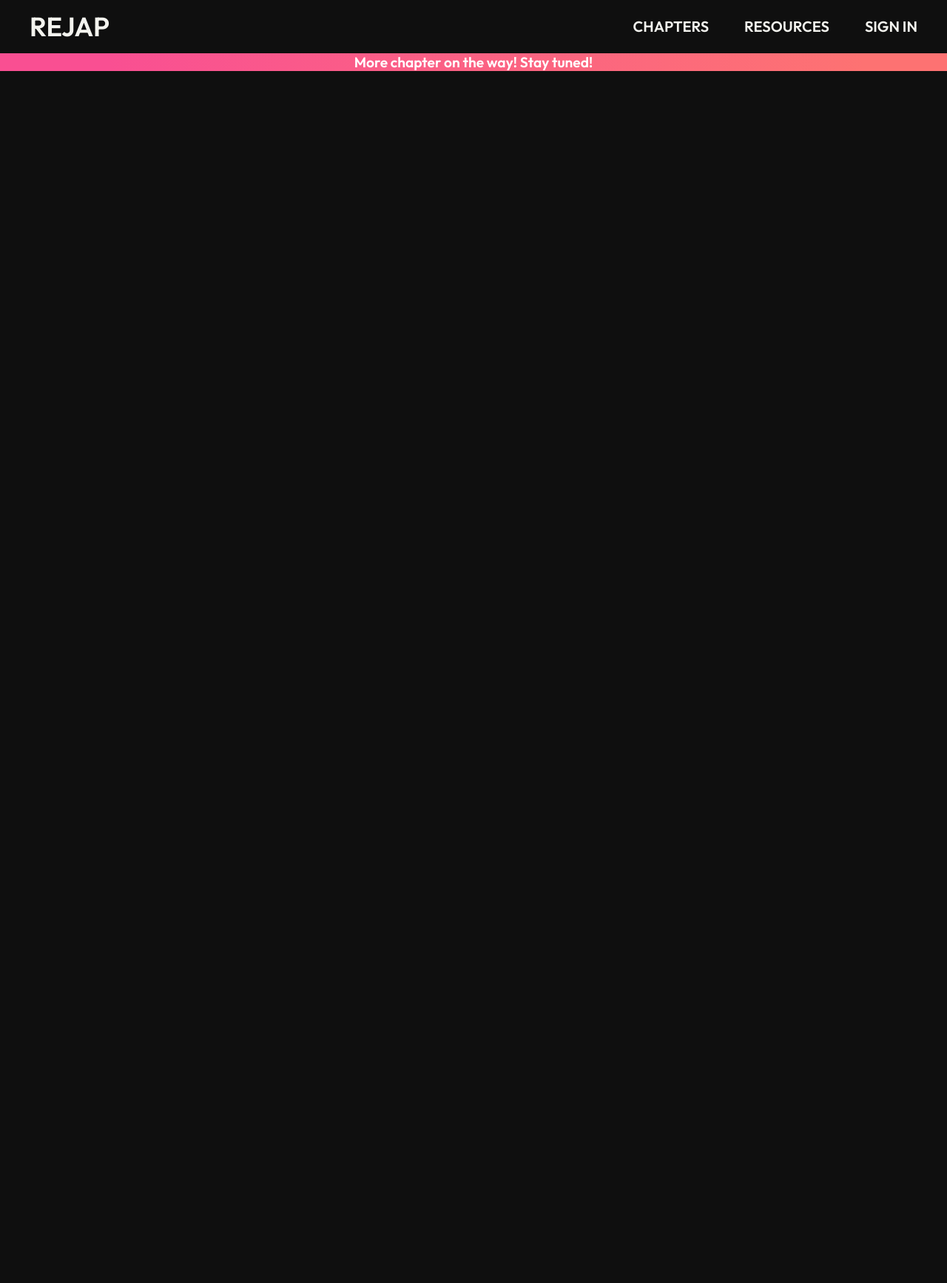
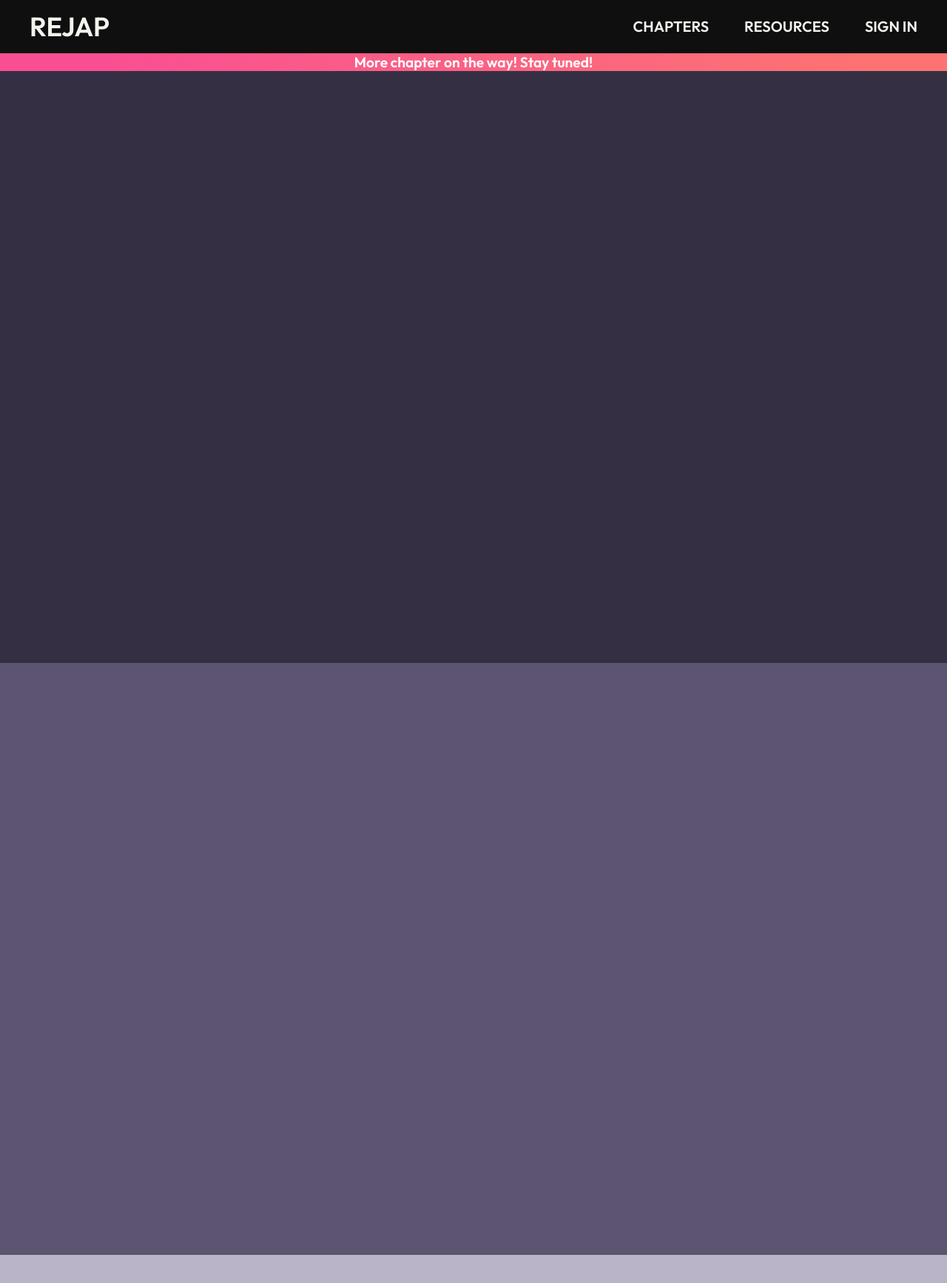
Before and after one commit to Kanishak-xd/rejap, a React (Vite) app: page / in a window 1280 px wide. Shown: the top 1734 px of the page at 74% size. Before the commit the page ends 800 px from the top, so only its background shows below. Built offline with nearby package versions, Linux system fonts and the light colour scheme; a web font is replaced by a local one.

Commit message:
added three sections on Home

```diff
--- a/src/pages/Home/Chapters.jsx
+++ b/src/pages/Home/Chapters.jsx
@@ -0,0 +1,7 @@
+export default function Chapters(){
+    return (
+        <>
+            <section className="bg-[#B9B4C7] h-screen"></section>
+        </>
+    )
+}
--- a/src/pages/Home/Hero.jsx
+++ b/src/pages/Home/Hero.jsx
@@ -1,7 +1,9 @@
 export default function Hero(){
     return (
         <>
+            <section className="bg-[#352F44] h-screen">
 
+            </section>
         </>
     )
 }
--- a/src/pages/Home/Home.jsx
+++ b/src/pages/Home/Home.jsx
@@ -1,11 +1,15 @@
 import Strip from './Strip'
 import Hero from './Hero'
+import Scripts from './Scripts'
+import Chapters from './Chapters'
 
 export default function Home(){
     return (
         <>
             <Strip />
             <Hero />
+            <Scripts />
+            <Chapters />
         </>
     )
 }
--- a/src/pages/Home/Scripts.jsx
+++ b/src/pages/Home/Scripts.jsx
@@ -0,0 +1,7 @@
+export default function Scripts(){
+    return (
+        <>
+            <section className="bg-[#5C5470] h-screen"></section>
+        </>
+    )
+}
```
